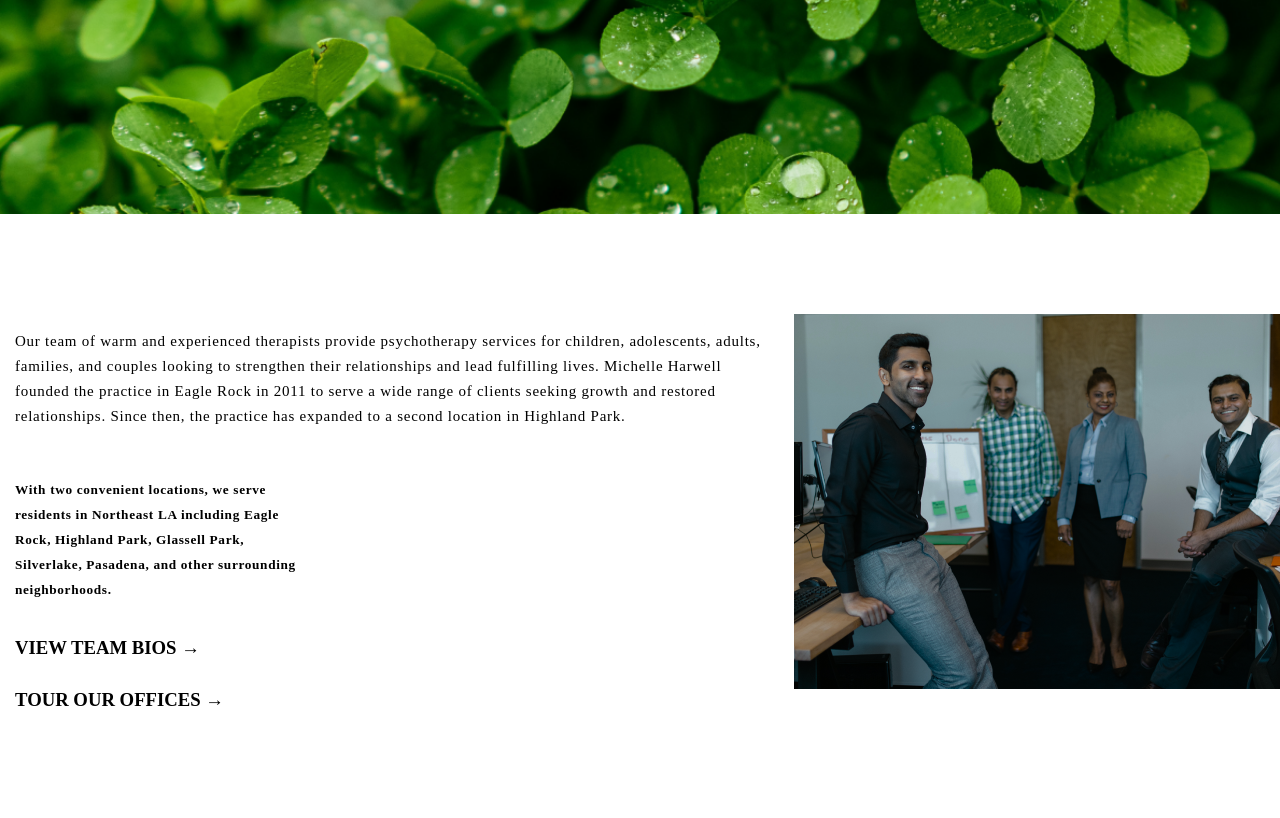
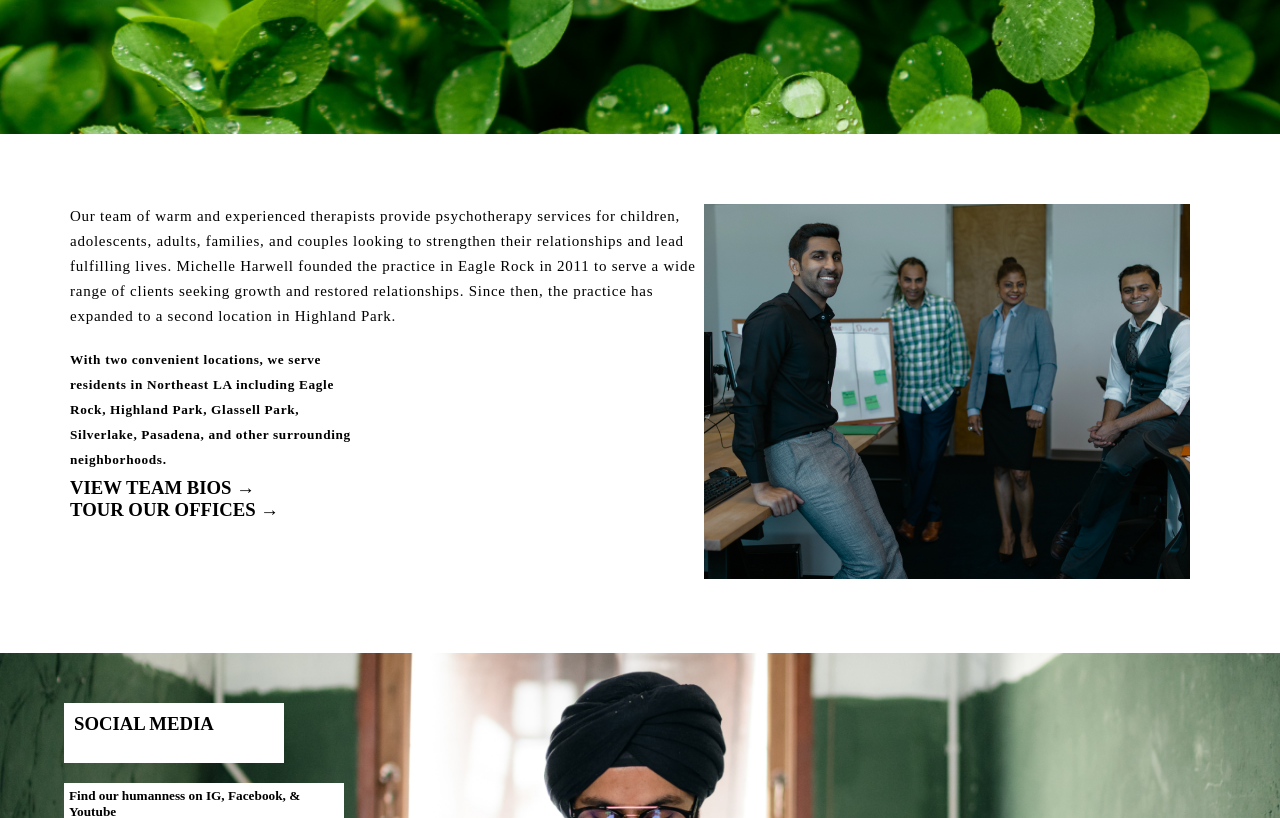
Before and after one commit to 3masumaakter/HTML-CSS-Landing-Page-02, a plain HTML site: page index.html in a window 1280 px wide. Shown: the part 3780-4598 px from the top of the page. Drawn offline with Linux system fonts and the light colour scheme.

Commit message:
HTML-CSS-Landing Page-02

```diff
--- a/index.html
+++ b/index.html
@@ -67,7 +67,7 @@
             </div>
             <div class="relationships-img-area">
                 <img src="images/picture1.png">
-                <div>
+                <div><br>
                 <button>LEARN MORE</button>
                 </div>
             </div>
--- a/style.css
+++ b/style.css
@@ -115,8 +115,8 @@
 
 }
 
-.ADULTS{
-    padding: 50px 0 50px 0;
+.ADULTS-area{
+    padding: 10px;
 
 }
 
@@ -194,9 +194,9 @@
 }
 .our-area{
     display: flex;
-    margin-top: 50px;
-    margin-bottom: 50px;
-    padding: 50px 0 50px 0;
+    margin-right: 20px;
+    padding: 70px;
+
 
 }
 .our-text-area p{
@@ -205,7 +205,7 @@
     line-height: 25px;
     letter-spacing: 0.05em;
     text-align: left;
-    padding: 15px;
+
 
 }
 .our-text-area h5{
@@ -214,13 +214,11 @@
     line-height: 25px;
     letter-spacing: 0.05em;
     text-align: left;
-    padding: 15px;
+
 
 
 }
-.our-text-area h3{
-    padding: 15px;
-}
+
 .media-area{
 
     background-image: url(images/banner/banner4.png);
```
